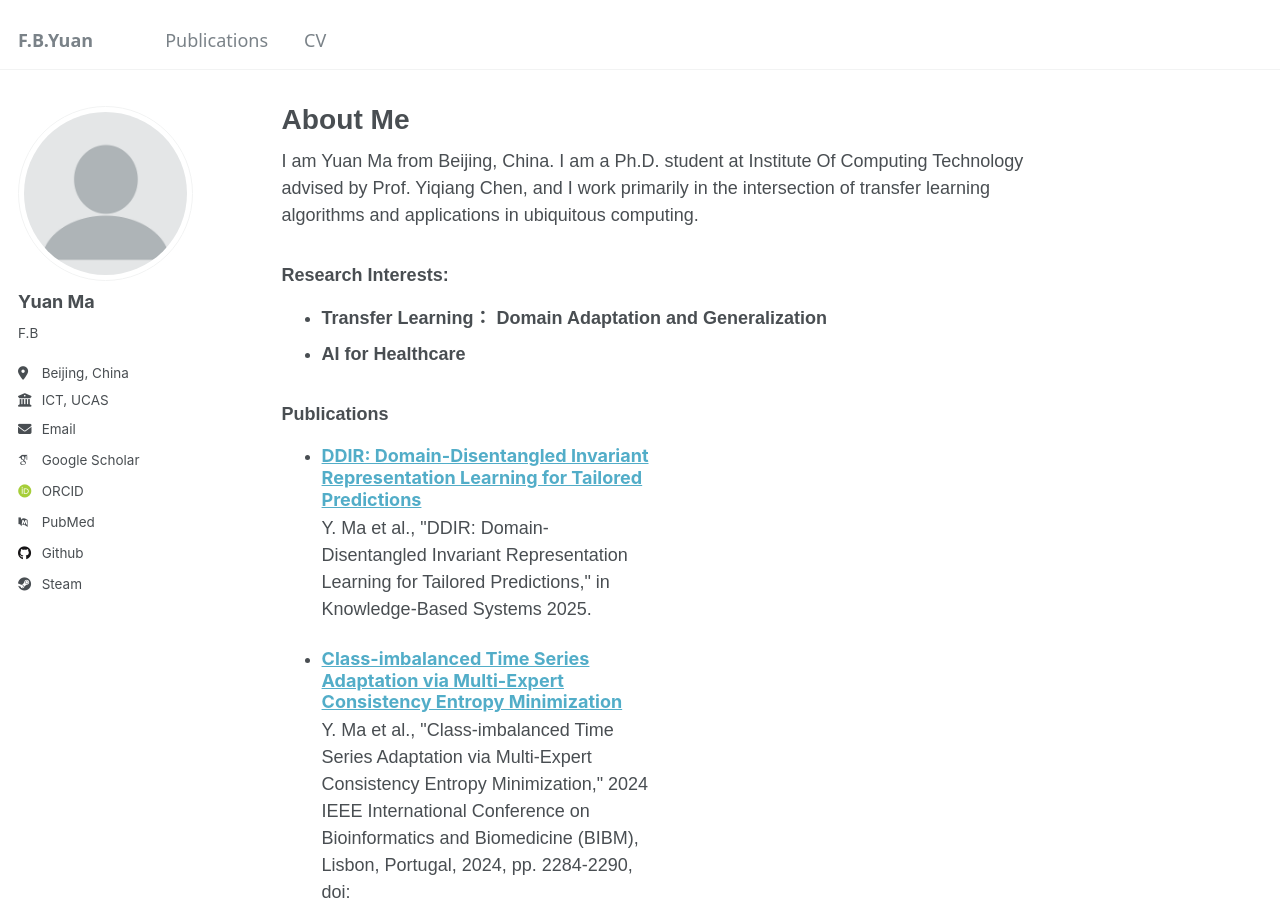
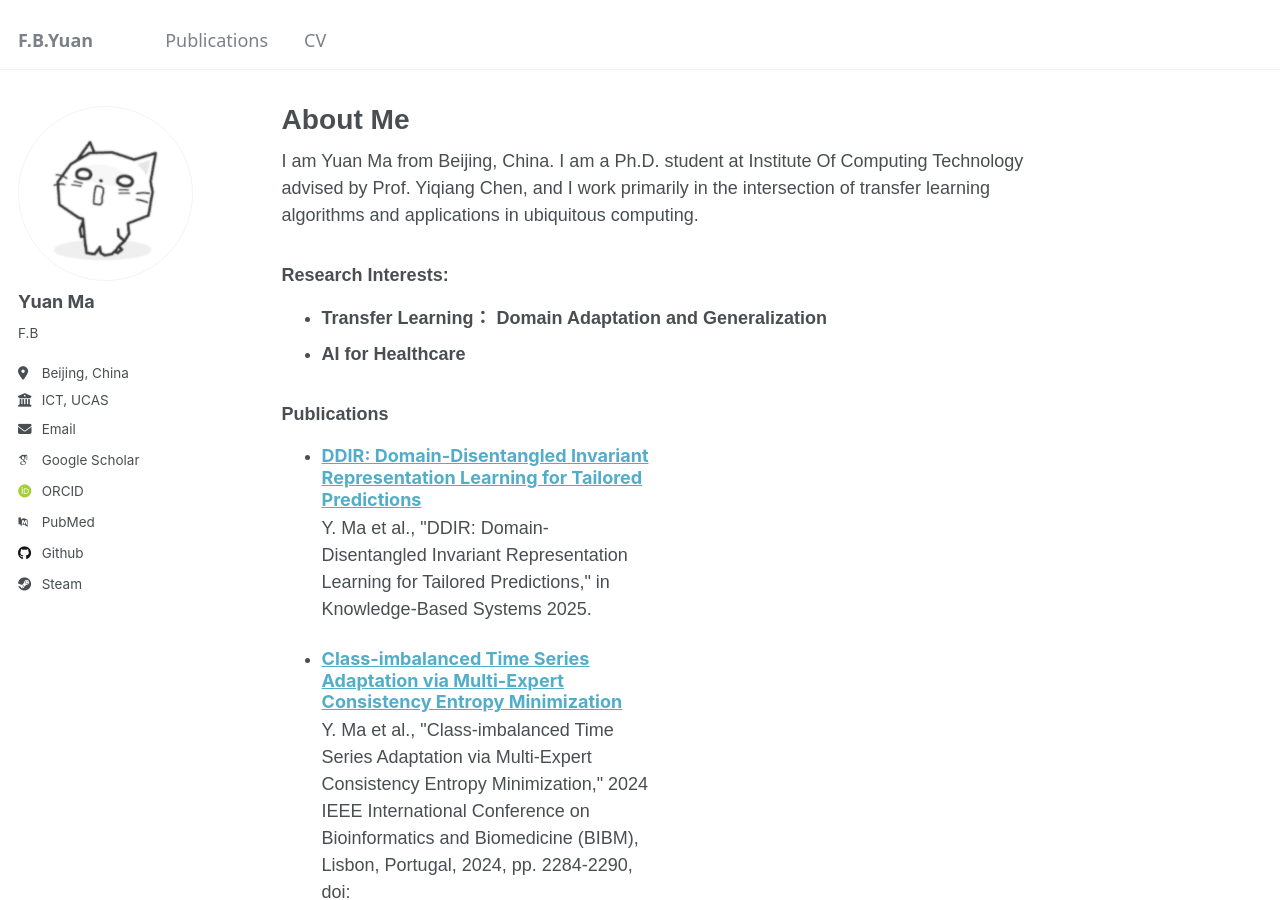
Before and after one commit to FByyyyuan/FByyyyuan.github.io, a Jekyll site: the page built from _pages/about.md, in a window 1280 px wide and 900 px high. Built offline with Jekyll 4.4.1, drawn with Linux system fonts in a browser that asks for light colours; some web fonts are replaced.

Commit message:
Update _config.yml

```diff
--- a/_config.yml
+++ b/_config.yml
@@ -20,7 +20,7 @@ repository               : "FByyyyuan.github.io"
 #               Additional customization can be done by editing /_includes/author-profile.html
 author:
   # Biographic information
-  avatar           : "profile.png"
+  avatar           : "https://github.com/FByyyyuan/FByyyyuan.github.io/blob/master/images/FByuan.jpg"
   name             : "Yuan Ma"
   pronouns         : # example: "she/her"
   bio              : "F.B"
```
